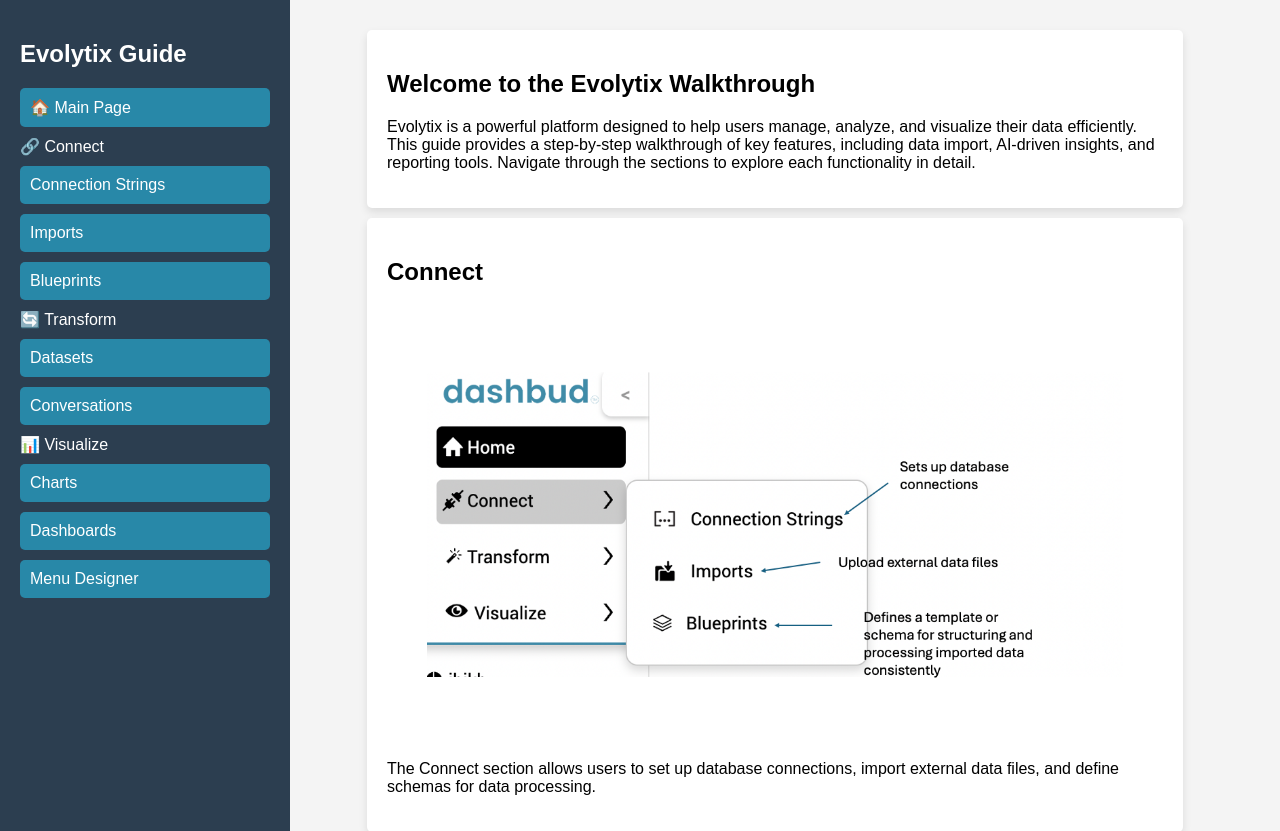
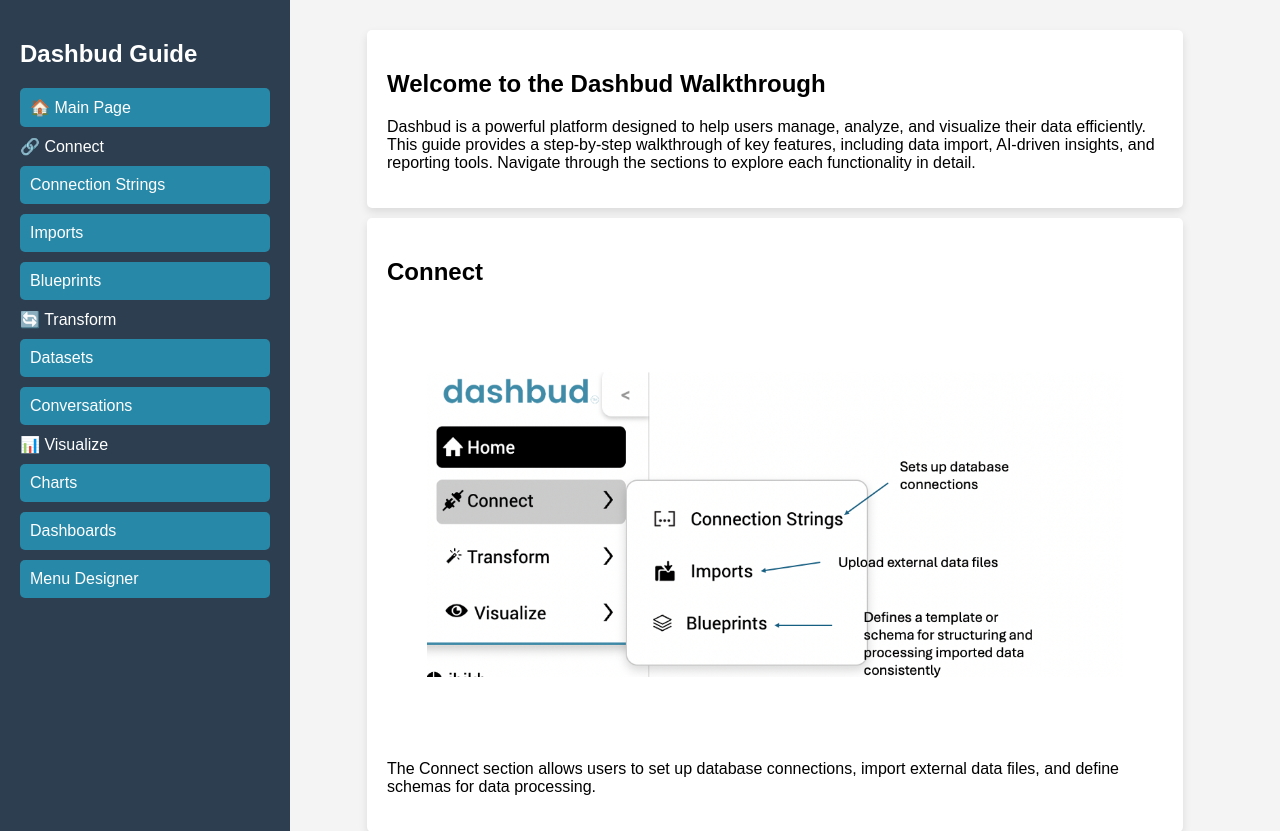
Before and after one commit to GabbyEvolytix/Dashbud-How-To, a plain HTML site: page index.html in a window 1280 px wide. Shown: the top 831 px of the page. Drawn offline with Linux system fonts and the light colour scheme.

Commit message:
fixed to Dashbud

```diff
--- a/index.html
+++ b/index.html
@@ -8,7 +8,7 @@
 </head>
 <body>
     <div id="sidebar">
-        <h2>Evolytix Guide</h2>
+        <h2>Dashbud Guide</h2>
         <ul>
             <li><a href="index.html">🏠 Main Page</a></li>
             <li>🔗 Connect</li>
@@ -33,8 +33,8 @@
 
     <div id="content">
         <section id="introduction">
-            <h2>Welcome to the Evolytix Walkthrough</h2>
-            <p>Evolytix is a powerful platform designed to help users manage, analyze, and visualize their data efficiently.
+            <h2>Welcome to the Dashbud Walkthrough</h2>
+            <p>Dashbud is a powerful platform designed to help users manage, analyze, and visualize their data efficiently.
                This guide provides a step-by-step walkthrough of key features, including data import, AI-driven insights, and reporting tools.
                Navigate through the sections to explore each functionality in detail.</p>
         </section>
```
